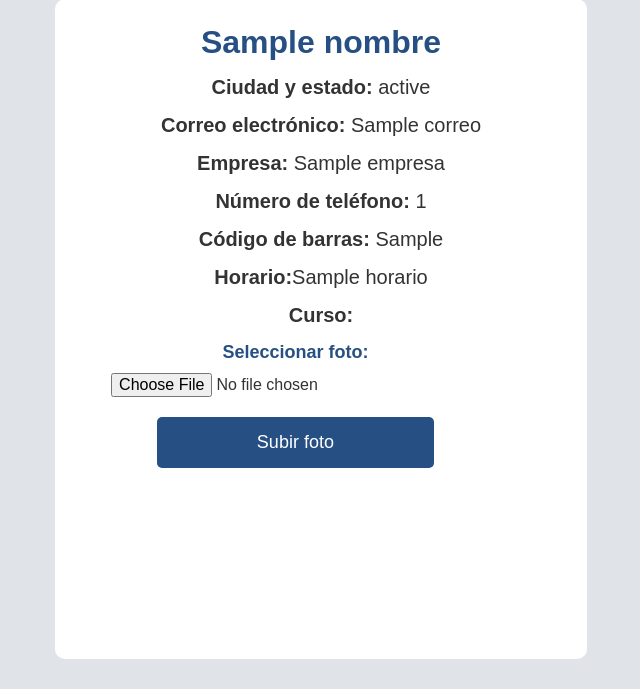
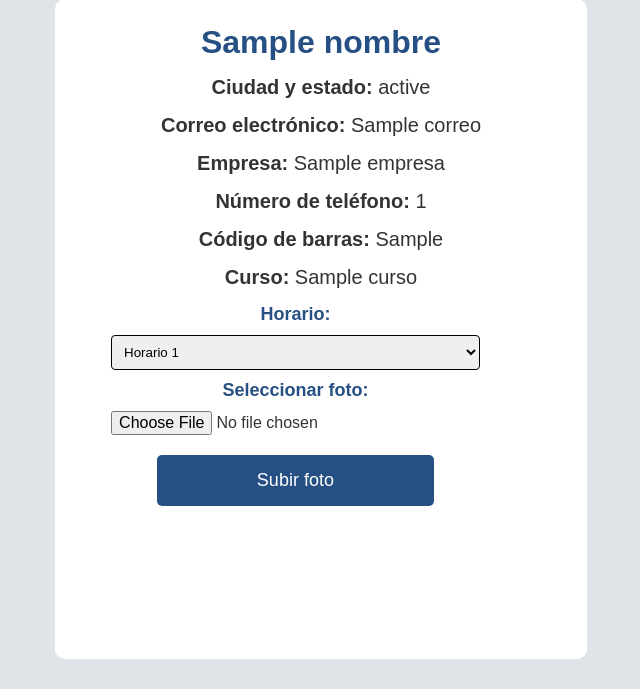
Before and after one commit to aEmirsv/Gestion-de-Acceso, a Django app: template ScanGate/access/templates/access/perfil.html in a window 1280 px wide. Shown: the part 111-800 px from the top of the page, without its empty margins (319-959 px from the left). Run offline with Django 5.2, Linux system fonts and the light colour scheme; the template is opened without the code that fills it: most values are stand-ins (such as "Sample title", 1, 10 or a date in 2020).

Commit message:
Update perfil.html

```diff
--- a/ScanGate/access/templates/access/perfil.html
+++ b/ScanGate/access/templates/access/perfil.html
@@ -24,19 +24,27 @@
             <p><strong>Empresa:</strong> {{ empresa }}</p>
             <p><strong>Número de teléfono:</strong> {{ num_telefono }}</p>
             <p><strong>Código de barras:</strong> {{ codigo_barras }}</p>
-            <p><strong>Horario:</strong>{{horario}}</p>
 
 
-             <p><strong>Curso: </strong></p> <!-- Agregar aqui un if para que solo salga curso si tiene valor en el campo  -->
+            {% if curso != "S/N" %}
+            <p><strong>Curso: </strong>{{curso}}</p>
+            {% endif %}
 
             {% if hora_entrada == 0 %}
 
             <p><strong>Ultima hora de entrada:</strong> {{ ultima_hora }}</p>
+            <p><strong>Horario:</strong>{{horario_comida}}</p>
 
             {% else %}
 
             <form action="." method="post" enctype="multipart/form-data">
                 {% csrf_token %}
+
+                <label for="horario">Horario:</label>
+                <select id="horario" name="horario">
+                    <option value="horario 1">Horario 1</option>
+                    <option value="horario 2">Horario 2</option>
+                </select>
 
                 <label for="nueva_foto">Seleccionar foto:</label>
                 <input type="file" id="nueva_foto" name="nueva_foto" required>
```
